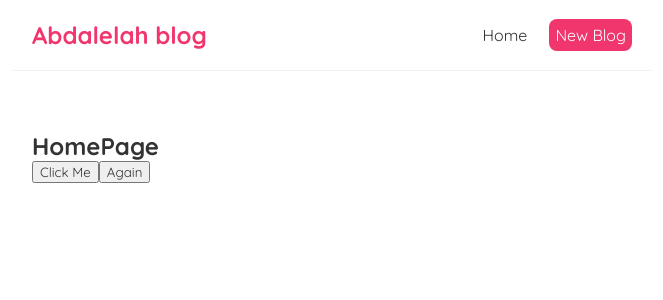
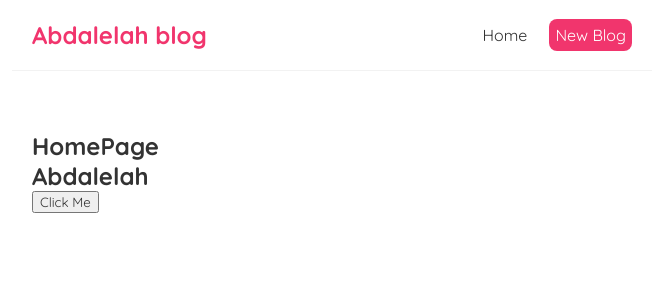
Before and after one commit to abdalelah1/React-blogApp, a React (Create React App) app: page / in a window 1280 px wide. Shown: the top 300 px of the page, without its empty margins (308-971 px from the left). Built offline with nearby package versions, Linux system fonts and the light colour scheme.

Commit message:
setState hook

```diff
--- a/src/Home.js
+++ b/src/Home.js
@@ -1,16 +1,14 @@
+import { useState } from "react"
 const Home = () => {
-    const HandlClick = () => {
-        alert('hello , ')
-    }
-    const HandlClickAgain = (name) => {
-        alert('hello , ' + name)
+    const [name , setName] = useState('Abdalelah')
+    const HandlClick =() =>{
+    setName ('Taleb')
     }
     return (
         <div className="home">
             <h2>HomePage</h2>
+            <h2>{name}</h2>
             <button onClick={HandlClick}>Click Me </button>
-            <button onClick={() =>
-                HandlClickAgain('Abdalelah')}> Again </button>
         </div>
      );
 }
```
